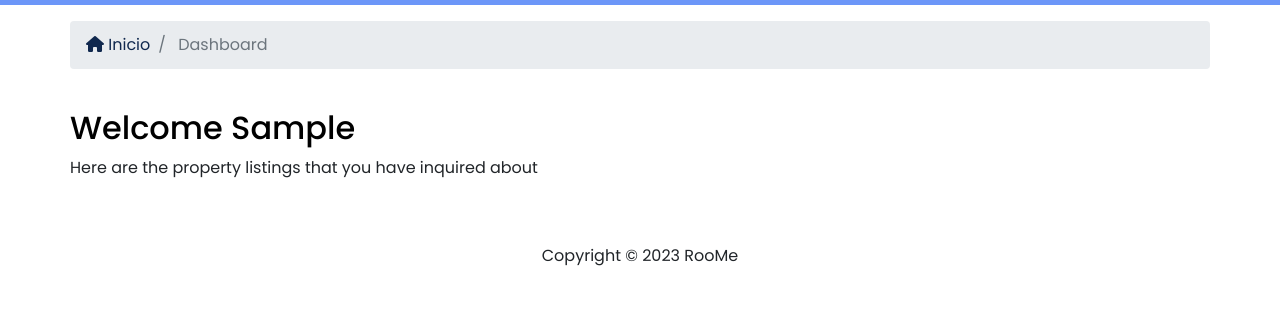
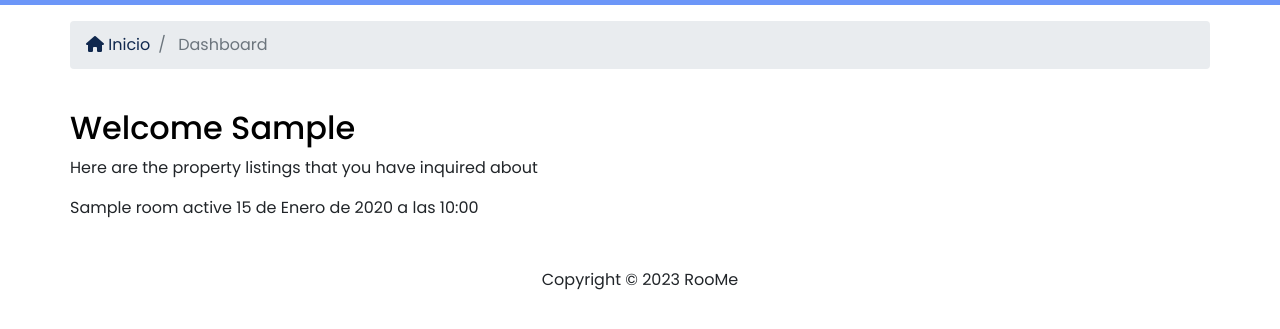
Before and after one commit to jacobozj/RooMe_Project, a Django app: page /accounts/dashboard/ in a window 1280 px wide. Shown: the part 298-627 px from the top of the page. Run offline with Django 4.2, Linux system fonts and the light colour scheme; a user stored in the database is signed in; tables that the repository leaves empty hold one stand-in row (values such as "Sample post"); some libraries are stand-ins or nearby versions.

Commit message:
correciones sistema reserva

```diff
--- a/accounts/views.py
+++ b/accounts/views.py
@@ -3,7 +3,7 @@ from django.contrib import messages, auth
 from django.contrib.auth.models import User
 from django.contrib.auth.decorators import login_required
 from .models import Users
-from rooms.models import Reserva
+from rooms.models import Reserva, Rooms
 
 
 # Create your views here.
@@ -84,8 +84,8 @@ def logout(request):
 
 def dashboard(request):
     if request.user.is_authenticated:
-        user = Users.objects.get(username=request.user)
-        room = Reserva.objects.filter(usuario_id=user.id)
-        return render(request, 'accounts/dashboard.html', {'room': room})
+        reserva = Reserva.objects.get(usuario_id=request.user.id)
+        room = Rooms.objects.get(id=reserva.habitacion_id)
+        return render(request, 'accounts/dashboard.html', {'room': room, 'reserva': reserva})
     else:
         return redirect('login')
--- a/rooms/views.py
+++ b/rooms/views.py
@@ -67,6 +67,9 @@
                 room.reserved=True
                 room.save()
                 return redirect('index')
+            elif Reserva.objects.filter(usuario_id=request.user.id):
+                messages.error(request, "Ya tienes reservas hechas.")
+                return redirect('index')
             else:
                 Reserva.objects.create(habitacion=room, usuario=users)
                 room.available_bedrooms=room.available_bedrooms+1
--- a/templates/accounts/dashboard.html
+++ b/templates/accounts/dashboard.html
@@ -37,10 +37,11 @@
       <div class="row">
         <div class="col-md-12">
           <h2>Welcome {{ user.first_name }}</h2>
-          {% if room %}
-            <p>Here are the property listings that you have inquired about</p>
+          {% if room  %}
+          <p>Here are the property listings that you have inquired about</p>
                   {{ room.title }}
                   {{ room.state }}
+                  {{ reserva.fecha_reserva}}
           {% else %}
             <p>You have not made any inquiries</p>
           {% endif %}
```
